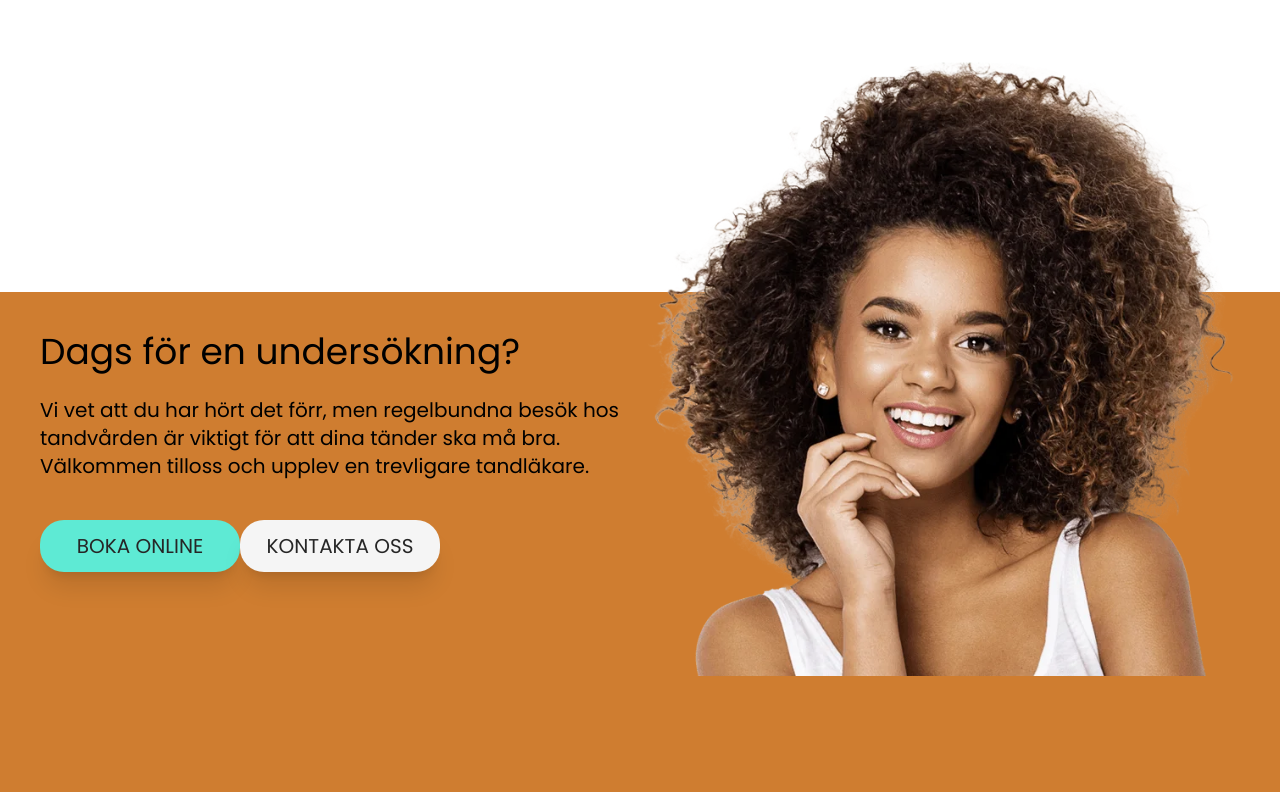
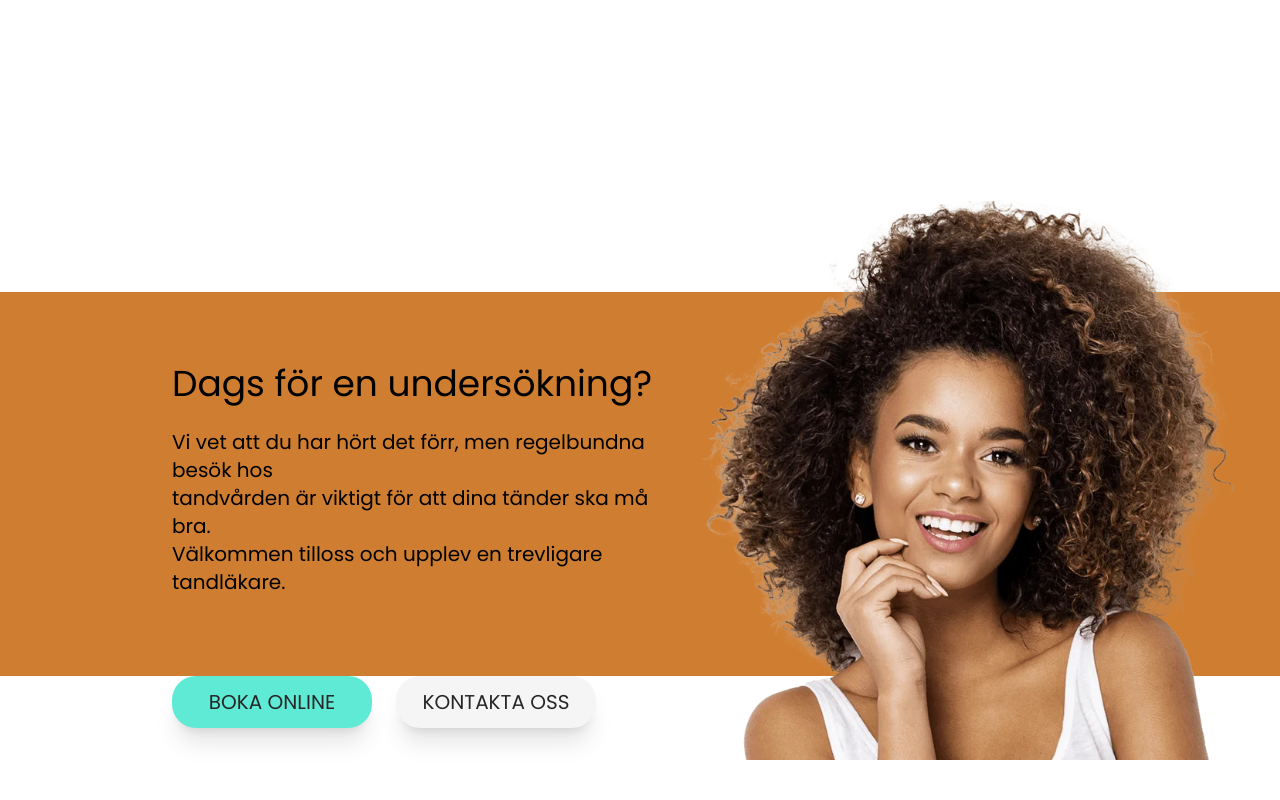
Before and after one commit to Legendarius-K/dental-app, a Next.js app: page / in a window 1280 px wide. Shown: the part 1008-1808 px from the top of the page. Built offline with nearby package versions, Linux system fonts and the light colour scheme.

Commit message:
fixed botton better

```diff
--- a/src/components/TimeToVisit/index.tsx
+++ b/src/components/TimeToVisit/index.tsx
@@ -4,26 +4,28 @@ import BookButton from "../BookButton";
 
 const TimeToVisit = () => {
     return (
-        <div className="bg-[#CF7D30] w-full h-[500px] relative">
+        <div className="bg-[#CF7D30] w-full md:h-[384px] relative">
             <div className="flex flex-col sm:flex-row p-10">
-                <div className="basis-1/2">
+                <div className="basis-1/2 p-8 ml-[100px]">
                     <p className="text-4xl pb-6">Dags för en undersökning?</p>
                     <p className="text-xl ">Vi vet att du har hört det förr, men regelbundna besök hos</p>
                     <p className="text-xl ">tandvården är viktigt för att dina tänder ska må bra. </p>
                     <p className="text-xl pb-10"> Välkommen tilloss och upplev en trevligare tandläkare.</p>
+                    <div className="flex gap-6 mt-10">
                     <BookButton text="BOKA ONLINE" buttonStyle="text-xl p-3 w-[200px]" />
                     <ContactButton text="KONTAKTA OSS" buttonStyle="text-xl p-3 w-[200px]" />
+                    </div>
                 </div>
                 <div className="z-60 min-w-[300px] basis-1/2 relative">
                     <img
                         src={curly.src}
                         alt="smiling lady"
-                        className="absolute top-[-300px] z-20 hidden md:inline-flex" // Scale the image by 30%
+                        className="absolute bottom-[0px] z-20 hidden md:inline-flex"
                     />
                     <img
                         src={curly.src}
                         alt="smiling lady"
-                        className="absolute bg-[#CF7D30] z-20 md:hidden md:visible" // Scale the image by 30%
+                        className="absolute bg-[#CF7D30] z-20 md:hidden md:visible"
                     />
                 </div>
             </div>
```
